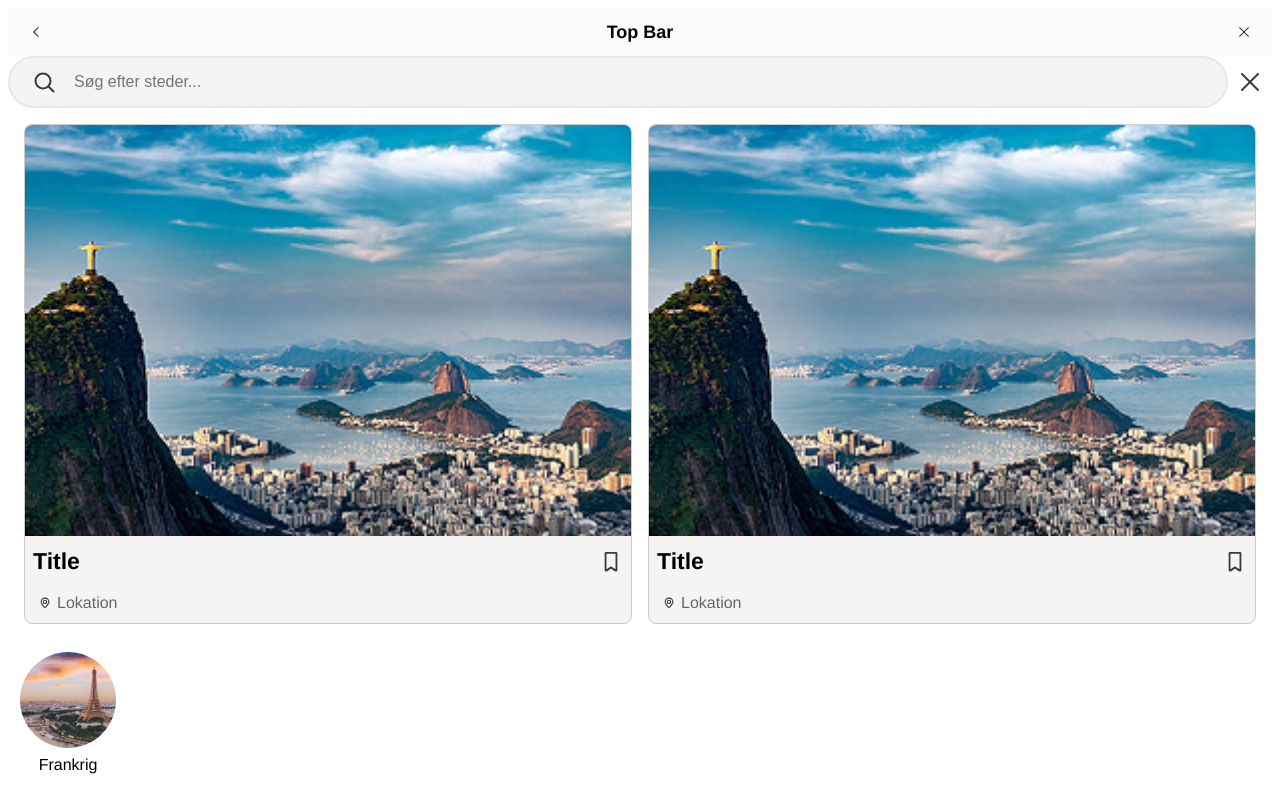
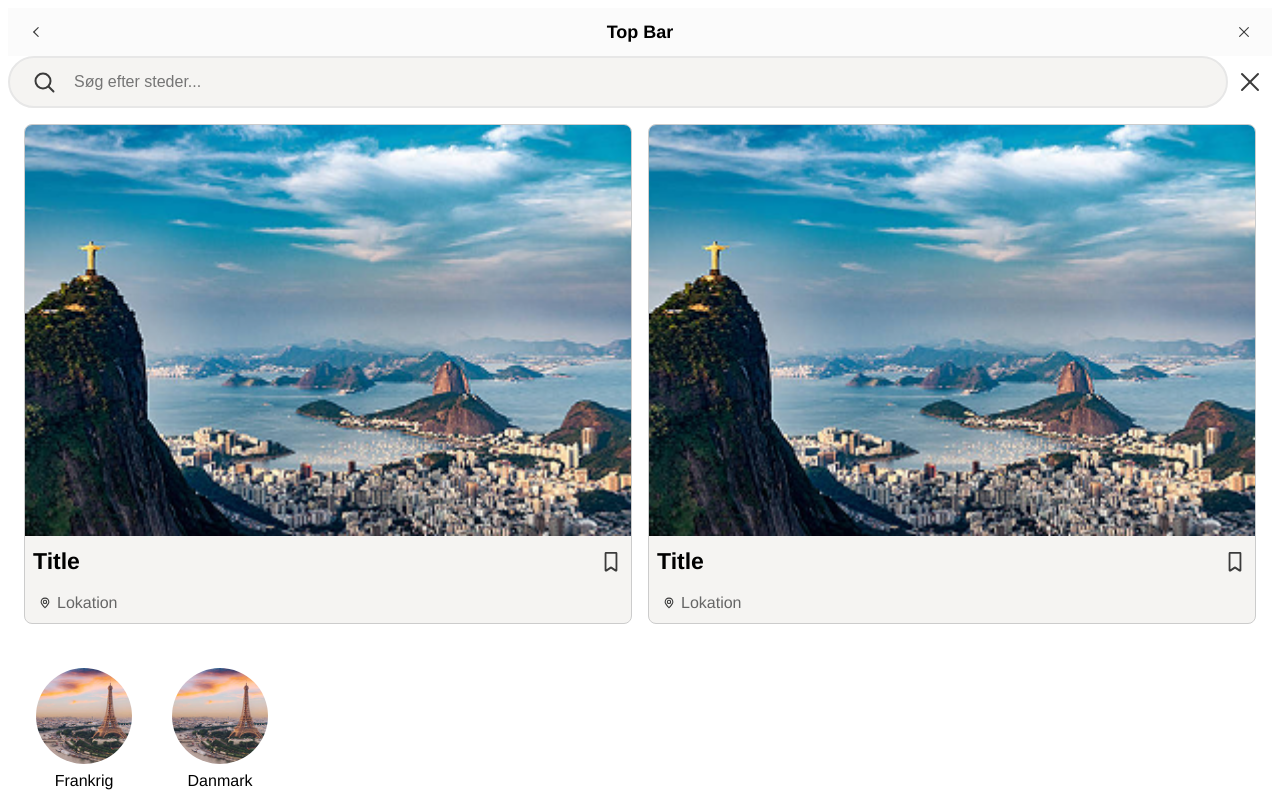
Before and after one commit to mamelishah/gemly-project-webapplication, a React (Vite) app: page / in a window 1280 px wide. Shown: the top 792 px of the page. Built offline with nearby package versions, Linux system fonts and the light colour scheme.

Commit message:
tilføjet placeholdertext til circlecards og tilføjet til main

```diff
--- a/src/App.tsx
+++ b/src/App.tsx
@@ -11,6 +11,7 @@ import addedRecently from "/src/assets/icons/Sortér efter/addedRecently-icon.sv
 import fewViews from "/src/assets/icons/Sortér efter/fewViews-icon.svg";
 import nearYou from "/src/assets/icons/Sortér efter/nearYou-icon.svg";
 import popular from "/src/assets/icons/Sortér efter/popular-icon.svg";
+import image from "/src/assets/images/countries/Frankrig/france-main-image.png";
 
 function App() {
   return (
@@ -24,7 +25,11 @@ function App() {
         <SmallCard />
         <SmallCard />
       </div>
-      <CountryCircleCard />
+
+      <div style={{ display: "flex", padding: "1rem", gap: "1rem" }}>
+        <CountryCircleCard image={image} countryName="Frankrig" />
+        <CountryCircleCard image={image} countryName="Danmark" />
+      </div>
 
       <div
         style={{
--- a/src/components/cards/CountryCircleCard.tsx
+++ b/src/components/cards/CountryCircleCard.tsx
@@ -1,11 +1,10 @@
 import "./CountryCircleCard.css";
-import image from "/src/assets/images/countries/Frankrig/france-main-image.png";
 
-function CountryCircleCard() {
+function CountryCircleCard({image, countryName}) {
   return (
     <section className="country-circle-card">
       <img id="country-image" src={image} alt="France Circle" />
-      <h4 id="country-name">Frankrig</h4>
+      <h4 id="country-name">{countryName}</h4>
     </section>
   );
 }
```
